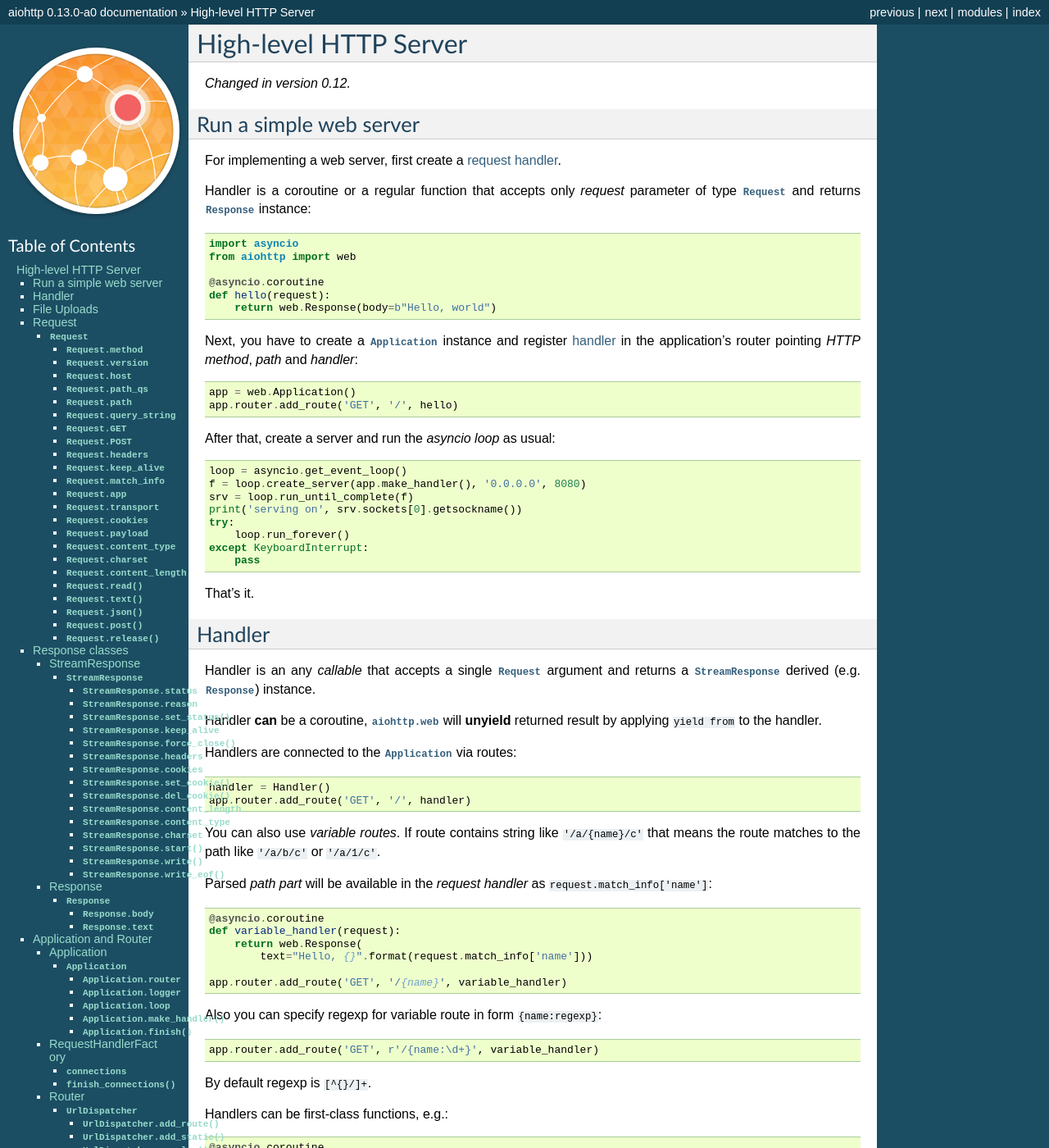
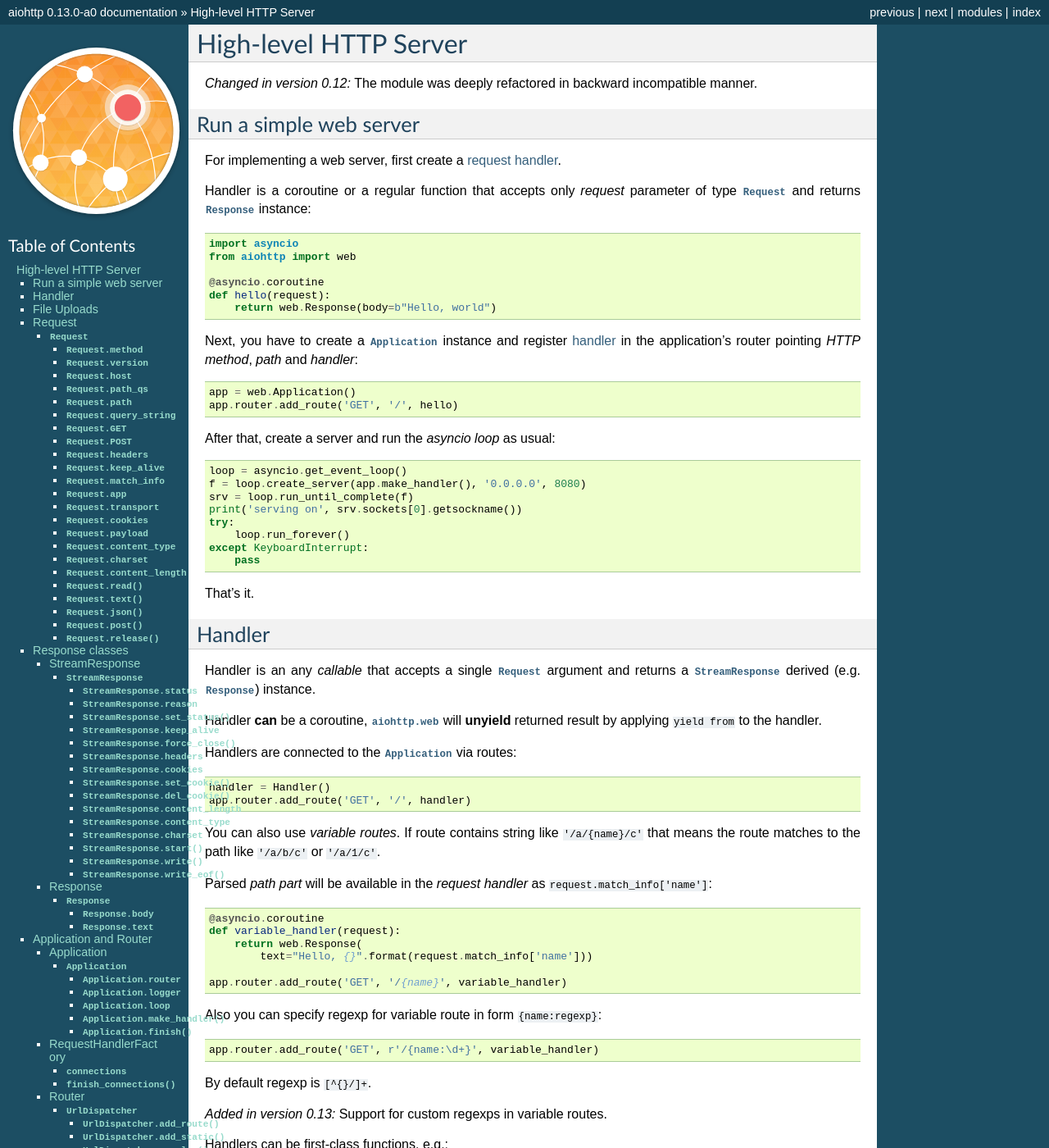
Before and after one commit to MegaDev007/aiohttp, a Sphinx documentation site: the page built from docs/web.rst, in a window 1280 px wide and 1400 px high. Shown: the whole window at 82% size. Built offline with Sphinx 7.4.7, drawn with Linux system fonts in a browser that asks for light colours; some of the changed text lies outside the part shown.

Commit message:
Add .. version{added,changed}:: markup

```diff
--- a/docs/web.rst
+++ b/docs/web.rst
@@ -8,6 +8,8 @@ High-level HTTP Server
 .. module:: aiohttp.web
 
 .. versionchanged:: 0.12
+
+   The module was deeply refactored in backward incompatible manner.
 
 Run a simple web server
 -----------------------
@@ -86,6 +88,11 @@ Also you can specify regexp for variable route in form ``{name:regexp}``::
 
 
 By default regexp is ``[^{}/]+``.
+
+
+.. versionadded:: 0.13
+
+   Support for custom regexps in variable routes.
 
 
 Handlers can be first-class functions, e.g.::
@@ -721,6 +728,8 @@ arbitrary properties for later access from
    :param middlewares: sequence of middleware factories, see
                        :ref:`aiohttp-web-middlewares` for details.
 
+                       .. versionadded:: 0.13
+
    :param kwargs: optional params for initializing self dict.
 
    .. attribute:: router
@@ -1151,6 +1158,8 @@ and list of allowed methods::
 Middlewares
 -----------
 
+.. versionadded:: 0.13
+
 :class:`Application` accepts *middlewares* keyword-only parameter,
 which should be sequence of *middleware factories*.
 
```
Also changed, not shown: other parts of docs/web.rst (+0 -2 lines).
